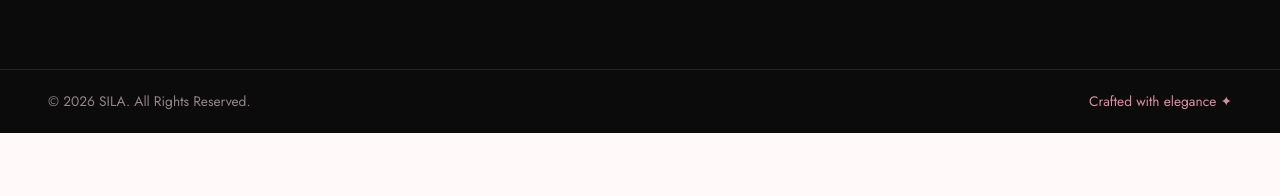
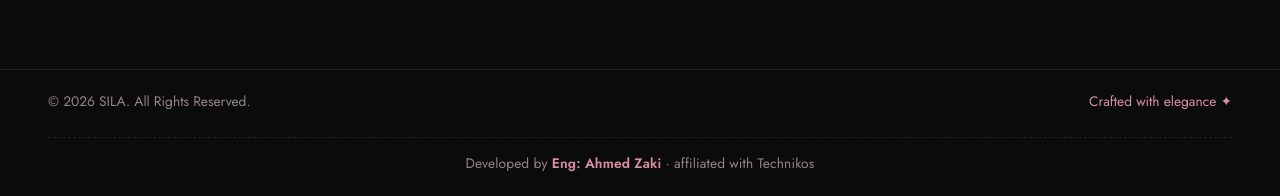
Before and after one commit to zkya60919-beep/sila-womens-fashion, a plain HTML site: page index.html in a window 1280 px wide. Shown: the part 7143-7339 px from the top of the page. Before the commit the page ends 7276 px from the top, so only its background shows below. Drawn offline with nearby package versions, Linux system fonts and the light colour scheme; a web font is replaced by a local one.

Commit message:
Add developer credit to footer (Eng: Ahmed Zaki / Technikos) with i18n + styles

```diff
--- a/index.html
+++ b/index.html
@@ -456,6 +456,10 @@
       <div class="container">
         <p data-i18n="footer.rights">© 2026 SILA. All Rights Reserved.</p>
         <p class="footer-made" data-i18n="footer.made">Crafted with elegance ✦</p>
+        <p class="footer-credit">
+          <span data-i18n="footer.devBy">Developed by</span> <strong class="dev-name">Eng: Ahmed Zaki</strong>
+          <span data-i18n="footer.devOf">· affiliated with Technikos</span>
+        </p>
       </div>
     </div>
   </footer>
--- a/script.js
+++ b/script.js
@@ -140,6 +140,7 @@
 
       "footer.desc": "لأن أناقتكِ تستحق أن تكون مختلفة.",
       "footer.linksTitle": "روابط سريعة", "footer.contactTitle": "تواصلي معنا",
+      "footer.devBy": "من تطوير", "footer.devOf": "· التابع لشركة Technikos",
       "footer.instagram": "راسلينا على انستجرام", "footer.facebook": "صفحة الفيسبوك", "footer.tiktok": "تيك توك",
       "footer.hours": "متاحون يوميًا · 10 صباحًا – 11 مساءً",
       "footer.rights": "© 2026 SILA. جميع الحقوق محفوظة.",
@@ -203,6 +204,7 @@
 
       "footer.desc": "Because your style deserves to be different.",
       "footer.linksTitle": "Quick Links", "footer.contactTitle": "Get In Touch",
+      "footer.devBy": "Developed by", "footer.devOf": "· affiliated with Technikos",
       "footer.instagram": "Message us on Instagram", "footer.facebook": "Facebook Page", "footer.tiktok": "TikTok",
       "footer.hours": "Available daily · 10 AM – 11 PM",
       "footer.rights": "© 2026 SILA. All Rights Reserved.",
--- a/style.css
+++ b/style.css
@@ -816,6 +816,16 @@ html[dir="rtl"] .why-card::before { transform-origin: right; }
 }
 .footer-bottom p { font-size: 0.86rem; color: #93848A; }
 .footer-made { color: var(--pink) !important; }
+.footer-credit {
+  flex-basis: 100%; width: 100%; text-align: center;
+  margin-block-start: 12px; padding-block-start: 14px;
+  border-block-start: 1px dashed rgba(255, 255, 255, 0.09);
+  font-size: 0.8rem; letter-spacing: 0.01em;
+}
+.footer-credit strong { color: #fff; font-weight: 600; }
+.footer-credit .dev-name { color: var(--pink); }
+[data-theme="dark"] .footer-credit { color: #8E8E98; }
+[data-theme="dark"] .footer-credit strong { color: #EDEDED; }
 
 /* ============================================================
    FLOATING SOCIAL + TO TOP
```
